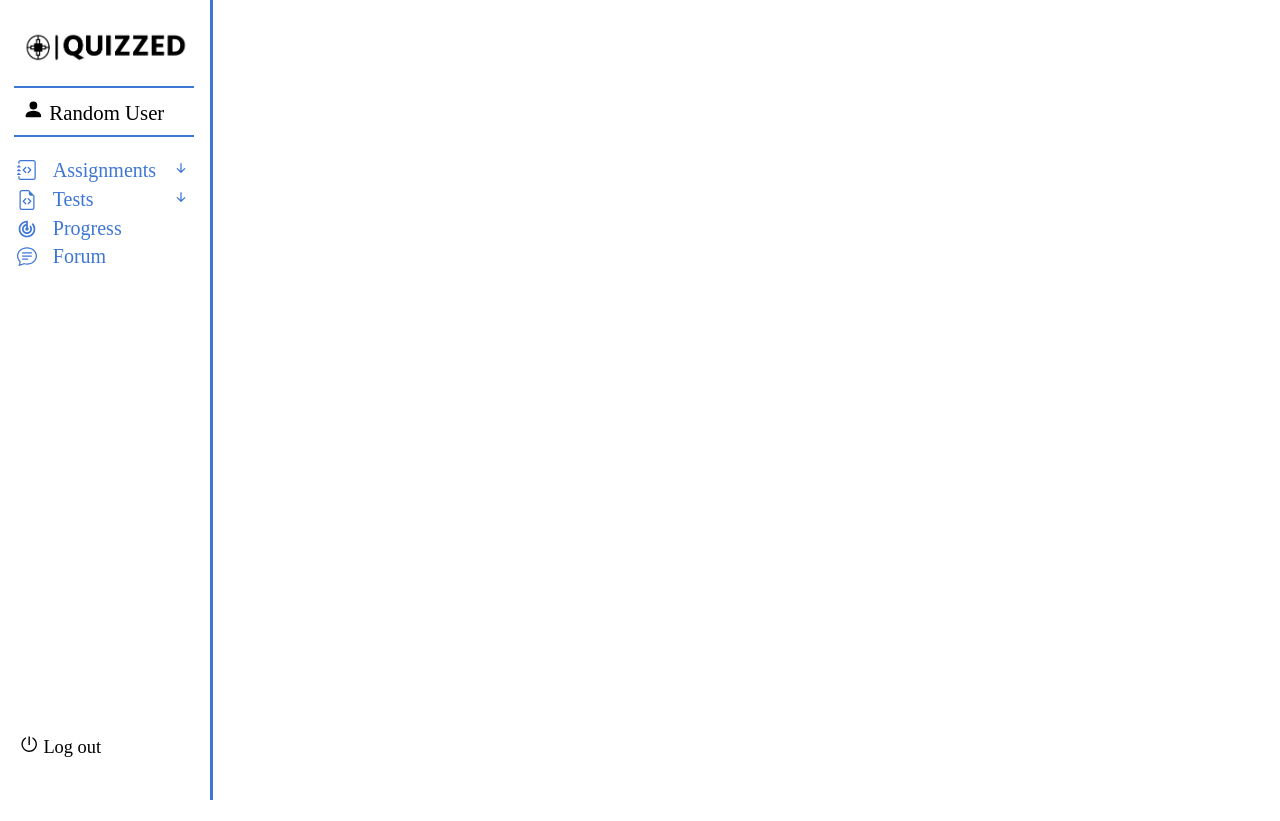
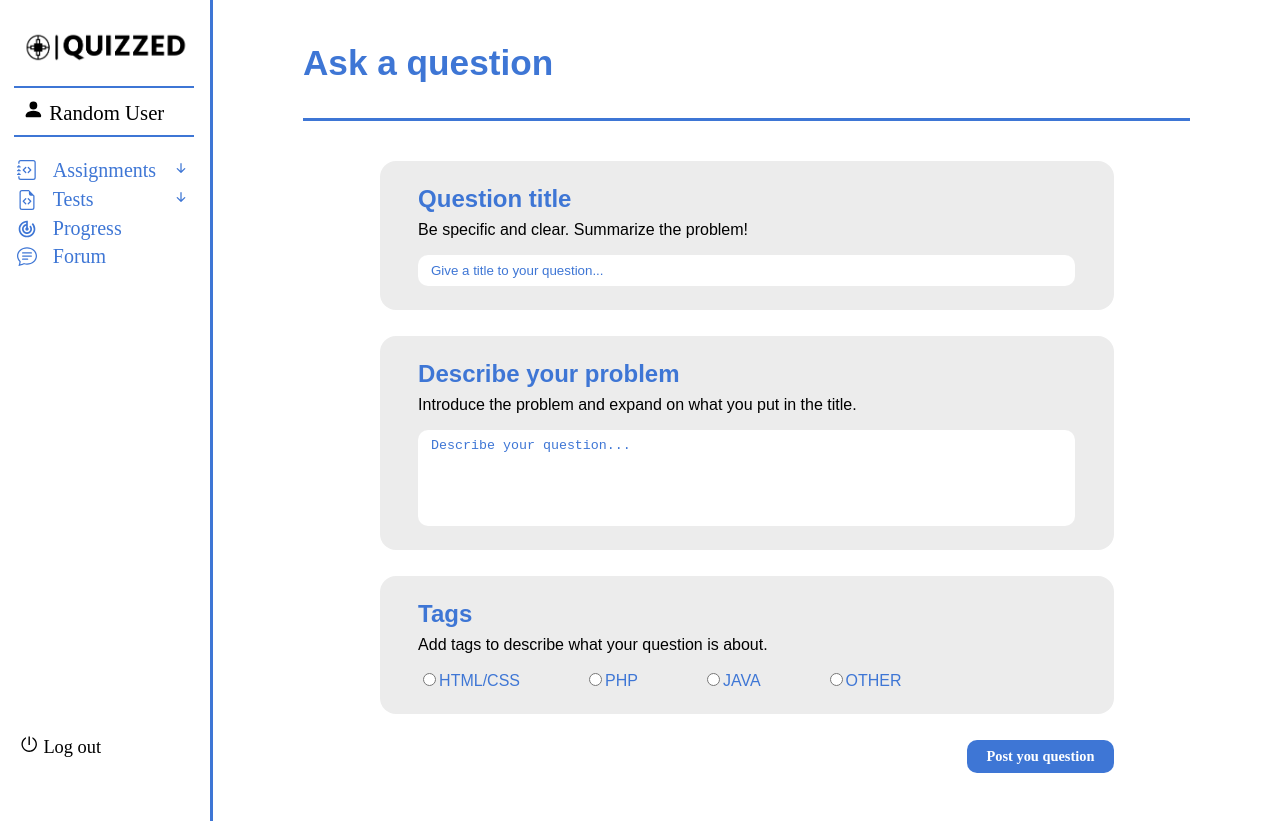
Before and after one commit to MartinezNicanor/IT1E-period-4, a React (Create React App) app: page /askForum in a window 1280 px wide. Before the commit the page ends 800 px from the top, so only its background shows below. Built offline with nearby package versions, Linux system fonts and the light colour scheme; the HTML template or start-up script is replaced by a standard one.

Commit message:
Finished ask a question page

```diff
--- a/package.json
+++ b/package.json
@@ -8,7 +8,7 @@
     "@testing-library/user-event": "^13.5.0",
     "react": "^18.2.0",
     "react-dom": "^18.2.0",
-    "react-router-dom": "^6.11.2",
+    "react-router-dom": "^6.12.1",
     "react-scripts": "^5.0.1",
     "styled-components": "^5.3.11",
     "web-vitals": "^2.1.4"
--- a/src/App.js
+++ b/src/App.js
@@ -3,6 +3,7 @@ import Home from './pages/home/Home';
 import SideBar from "./components/navbar/SideBar";
 import Profile from './pages/profile/Profile';
 import { BrowserRouter as Router, Route, Routes } from 'react-router-dom';
+import AskForum from './pages/forum/AskForum';
 
 function App() {
     return (
@@ -18,6 +19,7 @@ function App() {
                     <Route path="/" element={<Home />} />
                     <Route path="/" element={<Home />} />
                     <Route path="/profile" element={<Profile />} />
+                    <Route path="/askForum" element={<AskForum />} />
                 </Routes>
                 </div>
             </div>
--- /dev/null
+++ b/src/pages/forum/AskForum.css
@@ -0,0 +1,64 @@
+.askForumContainer form {
+    padding: 5vh 6vw;
+    display: flex;
+    flex-direction: column;
+    gap: 2vh;
+}
+
+.inputContainer {
+    background-color: #ECECEC;
+    border-radius: 16px;
+    padding: 3vh 3vw;
+    display: flex;
+    flex-direction: column;
+}
+
+.inputContainer h2 {
+    margin: 0;
+    color: #3E76D5;
+}
+
+.inputContainer p {
+    margin-top: 1vh;
+}
+
+.inputContainer input {
+    padding: 1vh 1vw;
+    border: 0;
+    border-radius: 10px;
+}
+
+.inputContainer textarea {
+    padding: 1vh 1vw;
+    border: 0;
+    border-radius: 10px;
+    resize: none;
+    height: 10vh;
+}
+
+.inputContainer input::placeholder {
+    color: #3E76D5;
+}
+
+.inputContainer textarea::placeholder {
+    color: #3E76D5;
+}
+
+.radioButtons {
+    display: flex;
+    gap: 5vw;
+}
+
+.radioButtons div {
+    color: #3E76D5;
+}
+
+.postQuestion {
+    background-color: #3E76D5;
+    font-size: 0.9em;
+    font-weight: 600;
+    color: white;
+    align-self: end;
+    padding: 1vh 1.5vw;
+    border-radius: 10px;
+}
--- /dev/null
+++ b/src/pages/forum/AskForum.js
@@ -0,0 +1,102 @@
+import "./AskForum.css";
+import Header from "../../components/header/Header";
+import { useState } from "react";
+import { useNavigate } from "react-router-dom";
+
+const AskForum = () => {
+    const [title, setTitle] = useState('');
+    const [desc, setDesc] = useState('');
+    const [tag, setTag] = useState('other');
+
+    const navigate = useNavigate();
+
+    const handleSubmit = (e) => {
+        e.preventDefault();
+        const post = { title, desc, tag };
+        console.log(post);
+        navigate("/forum");
+    }
+
+    return (
+        <div className="askForumContainer">
+            <Header title="Ask a question" />
+            <form onSubmit={handleSubmit}>
+                <div className="inputContainer">
+                    <h2>Question title</h2>
+                    <p>Be specific and clear. Summarize the problem!</p>
+                    <input
+                        type="text"
+                        required
+                        value={title}
+                        placeholder="Give a title to your question..."
+                        onChange={(e) => setTitle(e.target.value)}
+                    />
+                </div>
+                <div className="inputContainer">
+                    <h2>Describe your problem</h2>
+                    <p>Introduce the problem and expand on what you put in the title.</p>
+                    <textarea
+                        type="text"
+                        required
+                        value={desc}
+                        placeholder="Describe your question..."
+                        onChange={(e) => setDesc(e.target.value)}
+                    />
+                </div>
+                <div className="inputContainer">
+                    <h2>Tags</h2>
+                    <p>Add tags to describe what your question is about.</p>
+                    <div className="radioButtons">
+                        <div className="htmlRadio">
+                            <input
+                                type="radio"
+                                name="tag"
+                                id="htmlInput"
+                                value="html"
+                                placeholder="Give a title to your question..."
+                                onChange={(e) => setTag(e.target.value)}
+                            />
+                            <label htmlFor="htmlInput">HTML/CSS</label>
+                        </div>
+                        <div className="phpRadio">
+                            <input
+                                type="radio"
+                                name="tag"
+                                id="phpInput"
+                                value="php"
+                                placeholder="Give a title to your question..."
+                                onChange={(e) => setTag(e.target.value)}
+                            />
+                            <label htmlFor="phpInput">PHP</label>
+                        </div>
+                        <div className="javaRadio">
+                            <input
+                                type="radio"
+                                name="tag"
+                                id="javaInput"
+                                value="java"
+                                placeholder="Give a title to your question..."
+                                onChange={(e) => setTag(e.target.value)}
+                            />
+                            <label htmlFor="javaInput">JAVA</label>
+                        </div>
+                        <div className="otherRadio">
+                            <input
+                                type="radio"
+                                name="tag"
+                                id="otherInput"
+                                value="other"
+                                placeholder="Give a title to your question..."
+                                onChange={(e) => setTag(e.target.value)}
+                            />
+                            <label htmlFor="otherInput">OTHER</label>
+                        </div>
+                    </div>
+                </div>
+                <button className="postQuestion">Post you question</button>
+            </form>
+        </div>
+    );
+}
+
+export default AskForum;
--- a/src/pages/profile/components/FormProfile.js
+++ b/src/pages/profile/components/FormProfile.js
@@ -15,7 +15,7 @@ const FormProfile = ({ info }) => {
                     <input type="text" name= { info.className[1] } placeholder={ info.inputs[1] } />
                 </div>
             </div>
-            <button>Save</button>
+            <button className="saveButton">Save</button>
         </form>
     );
 }
```
Also changed, not shown: 1 other file (tests, documents, lock files or other folders).
